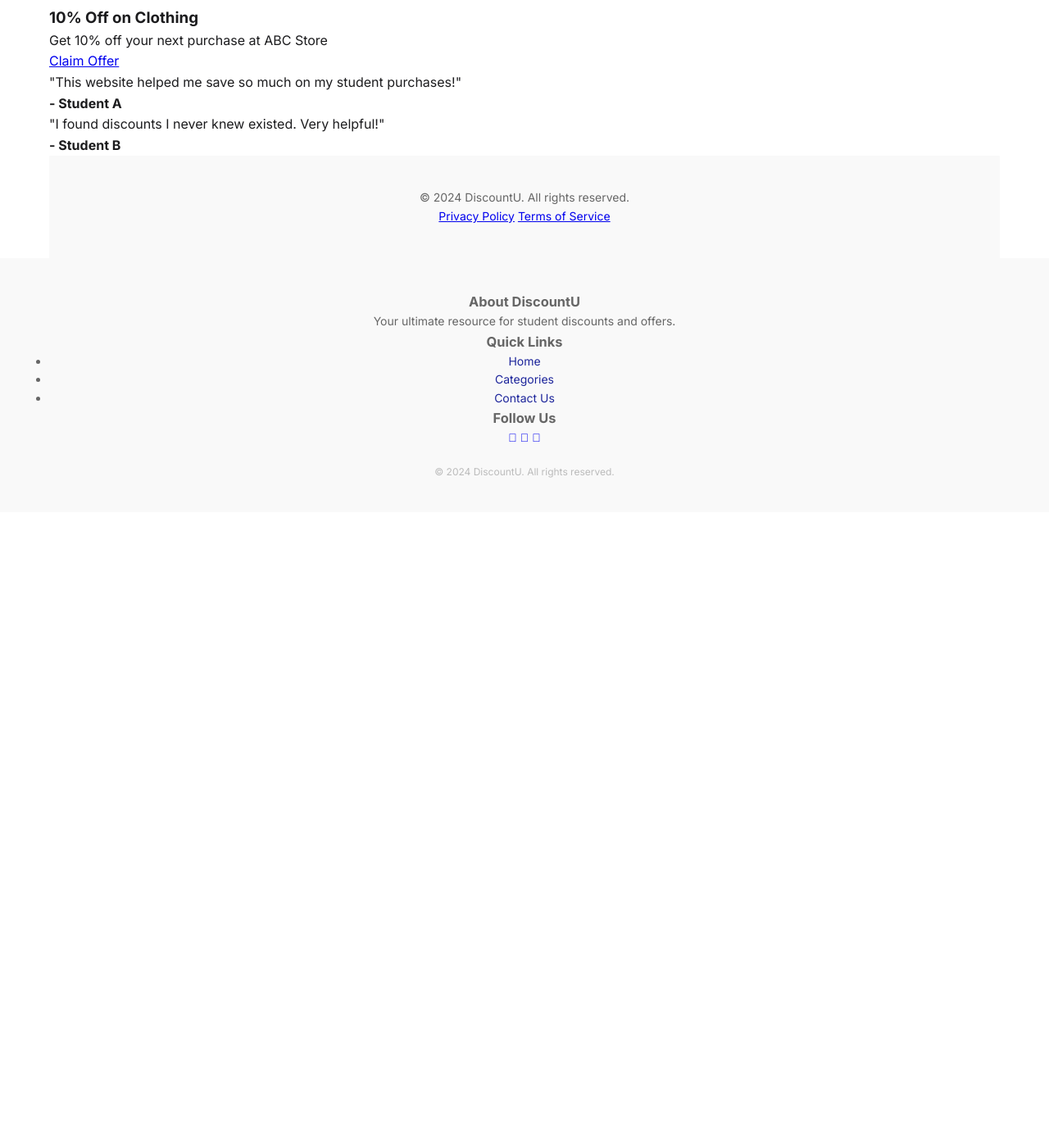
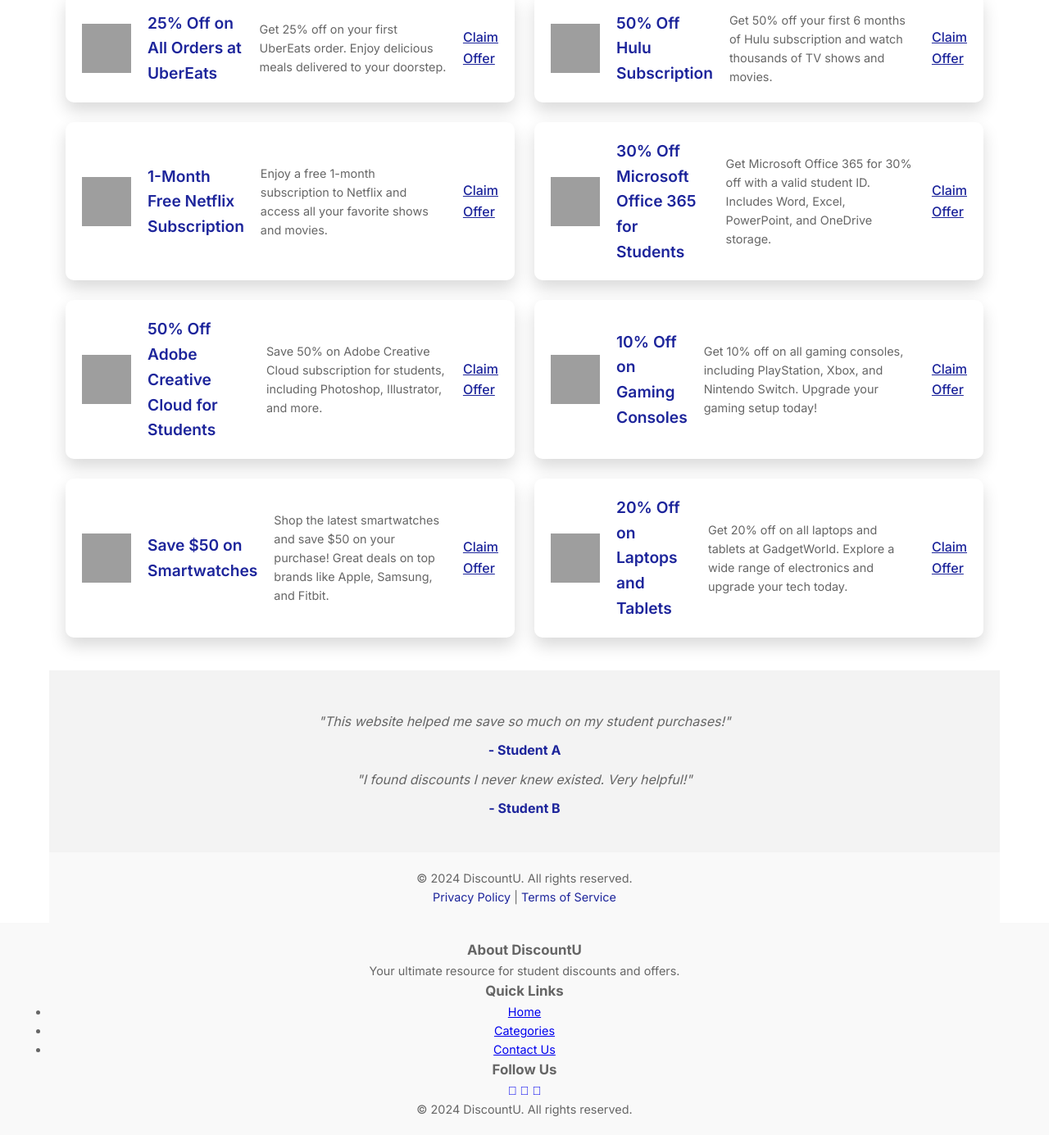
Before and after one commit to harsh-thite/DiscountU, a Django app: page / in a window 1280 px wide. Shown: the part 1781-3166 px from the top of the page at 82% size. Before the commit the page ends 2364 px from the top, so only its background shows below. Run offline with Django 5.2, Linux system fonts and the light colour scheme; data comes from the database, SQL or seed files in the repository; grey boxes are pictures that could not be loaded.

Commit message:
Some updates.

```diff
--- a/static/css/style.css
+++ b/static/css/style.css
@@ -116,172 +187,183 @@ body {
 
 /* Hero Section */
 .hero {
-  background: var(--primary);  /* Primary color for hero */
-  color: var(--surface);       /* White text */
-  padding: 80px 0;
+  background: var(--primary);
+  color: var(--surface);
+  padding: 80px 20px;
   text-align: center;
 }
 
-.hero__title {
-  font-size: 3rem;
+.hero h1 {
+  font-size: 2.5rem;
   font-weight: 700;
-  margin-bottom: 20px;
-  color: var(--surface);  /* White color */
+  margin-bottom: 10px;
 }
 
-.hero__text {
-  font-size: 1.25rem;
-  margin-bottom: 40px;
-  color: var(--surface);  /* White color */
+.hero p {
+  font-size: 1.2rem;
+  margin-bottom: 20px;
 }
 
 .flat-button {
-  background: none;
+  background: var(--primary);
   color: var(--background);
-  padding: 6px 25px;
-  font-size: 1rem;
+  padding: 10px 20px;
+  font-size: 1.2rem;
   font-weight: 600;
   text-decoration: none;
-  border: 2px solid var(--primary);
+  border: 1px solid var(--primary);
   border-radius: 30px;
-  transition: all 0.3s ease;
-  margin-top: 20px; /* Add this to give space between the button and text */
+  transition: all 0.4s ease;
 }
 
 .flat-button:hover {
-  background-color: var(--background);
+  background-color: var(--surface);
   color: var(--primary);
 }
-
 
 /* Categories Section */
 .categories {
   display: flex;
-  justify-content: space-between;
-  gap: 20px;
+  justify-content: space-around;
+  gap: 1.5rem;
   margin-top: 40px;
   flex-wrap: wrap;
+  text-align: center;
 }
 
-.category {
+.category-item {
+  flex: 1 1 30%;
+  padding: 20px;
   background-color: var(--surface);
-  border-radius: 8px;
+  border-radius: 10px;
   box-shadow: var(--shadow-sm);
-  text-align: center;
-  padding: 20px;
-  flex: 1 1 30%;
   transition: transform 0.3s ease;
 }
 
-.category:hover {
+.category-item:hover {
   transform: translateY(-5px);
 }
 
-.category__title {
-  font-size: 1.5rem;
-  font-weight: 600;
+.category-item img {
+  width: 60px;
+  height: 60px;
   margin-bottom: 10px;
 }
 
-.category__text {
-  font-size: 1rem;
-  color: var(--text-light);
+.category-item h3 {
+  font-size: 1.2rem;
+  color: var(--primary);
 }
 
-/* Cards Section */
-.card {
-  background-color: var(--surface);
-  border-radius: 8px;
-  box-shadow: var(--shadow-sm);
-  padding: 20px;
-  margin: 20px 0;
+/* Featured Discounts Section */
+.featured-discounts {
+  display: flex;
+  flex-wrap: wrap;
+  gap: 1.5rem;
+  margin-top: 40px;
 }
 
-.card__title {
-  font-size: 1.5rem;
-  font-weight: 600;
-  margin-bottom: 10px;
+.discount-card {
+  background-color: var(--surface);
+  padding: 20px;
+  border-radius: 10px;
+  box-shadow: var(--shadow-lg);
+  flex: 1 1 calc(50% - 1rem);
+  display: flex;
+  align-items: center;
+  gap: 20px;
 }
 
-.card__text {
-  font-size: 1rem;
-  margin-bottom: 15px;
+.discount-card img {
+  width: 60px;
+  height: 60px;
 }
 
-.card__link {
-  color: var(--primary);  /* Primary color for card links */
+.discount-card h3 {
+  font-size: 1.2rem;
+  font-weight: 600;
+  color: var(--primary);
+}
+
+.discount-card p {
+  font-size: 0.9rem;
+  color: #666;
+}
+
+.discount-card .cta-button {
+  color: var(--primary);
   font-weight: 500;
+  text-decoration: underline;
+}
+
+/* Testimonials Section */
+.testimonials {
+  background-color: #f3f3f3;
+  padding: 40px 20px;
+  margin-top: 40px;
+  text-align: center;
+  font-style: italic;
+  color: #666;
+}
+
+.testimonials p {
+  margin: 10px 0;
+}
+
+.testimonials h4 {
+  color: var(--primary);
+  font-style: normal;
+}
+
+/* Footer */
+.footer {
+  background-color: #f9f9f9;
+  padding: 20px;
+  text-align: center;
+  color: #666;
+  font-size: 0.9rem;
+}
+
+.footer-links a {
+  color: var(--primary);
   text-decoration: none;
 }
 
-.card__link:hover {
+.footer-links a:hover {
   text-decoration: underline;
 }
 
-/* Footer Styling */
-.footer {
-  background-color: #f9f9f9;  /* Light background for footer */
-  padding: 40px 20px;
-  text-align: center;
-  color: #666;  /* Light gray text */
-  font-size: 14px;
+/* Responsive Adjustments */
+@media (max-width: 768px) {
+  .categories,
+  .featured-discounts {
+    flex-direction: column;
+    gap: 1rem;
+  }
+
+  .hero h1 {
+    font-size: 2rem;
+  }
+
+  .hero p {
+    font-size: 1rem;
+  }
 }
 
-.footer__links a {
-  color: var(--primary);  /* Primary color for footer links */
-  text-decoration: none;
+/* Logo Styling */
+.auth-logo {
+  max-width: 200px;
+  height: auto;
+  display: block;
+  margin: 0 auto 0.5rem auto;
 }
 
-.footer__links a:hover {
-  text-decoration: underline;
+.auth-content {
+  display: flex;
+  flex-direction: column;
+  align-items: center;
 }
 
-.footer__bottom {
-  margin-top: 20px;
-  font-size: 12px;
-  color: #bbb;
+.logo-container {
+  margin-bottom: 0rem;
 }
-
-/* Responsive Design */
-@media (max-width: 768px) {
-  .nav__menu {
-    display: none;
-    flex-direction: column;
-    gap: 1rem;
-    position: absolute;
-    top: 100%;
-    right: 0;
-    background: var(--surface);
-    box-shadow: var(--shadow-lg);
-    padding: 1rem;
-  }
-
-  .nav__menu--active {
-    display: flex;
-  }
-
-  .nav__mobile-toggle {
-    display: inline-block;
-  }
-
-  .hero {
-    padding: 50px 0;
-  }
-
-  .hero__title {
-    font-size: 2.5rem;
-  }
-
-  .hero__text {
-    font-size: 1.1rem;
-  }
-
-  .categories {
-    flex-direction: column;
-  }
-
-  .category {
-    flex: 1 1 100%;
-    margin-bottom: 20px;
-  }
-}
--- a/student_offers/templates/discount_list.html
+++ b/student_offers/templates/discount_list.html
@@ -4,52 +4,40 @@
 {% block header_title %}Available Discounts{% endblock %}
 
 {% block content %}
-<!DOCTYPE html>
-<html lang="en">
-<head>
-    <meta charset="UTF-8">
-    <meta name="viewport" content="width=device-width, initial-scale=1.0">
-    <title>DiscountU - Student Discounts</title>
-    <link rel="stylesheet" href="style.css">
-</head>
-<body>
-    <!-- Hero Section -->
 <section class="hero">
     <h1>Find Student Discounts Easily</h1>
     <p>Save more on your favorite brands with student discounts</p>
-        <a href="/category" class="hero__button flat-button">Browse Discounts</a>
+    <a href="{% url 'category_listing' %}" class="flat-button">Browse Discounts</a>
 </section>
 
 <!-- Categories Section -->
-    <section id="categories" class="categories">
+<section id="categories" class="categories container">
+    {% for category in categories %}
     <div class="category-item">
-            <img src="category1.jpg" alt="Food">
-            <h3>Food</h3>
+        {% if category.image %}
+        <img src="{{ category.image.url }}" alt="{{ category.name }}">
+        {% else %}
+        <img src="default-image.jpg" alt="{{ category.name }}">  <!-- Optional: Placeholder image if no image uploaded -->
+        {% endif %}
+        <h3>{{ category.name }}</h3>
     </div>
-        <div class="category-item">
-            <img src="category2.jpg" alt="Clothing">
-            <h3>Clothing</h3>
-        </div>
-        <div class="category-item">
-            <img src="category3.jpg" alt="Technology">
-            <h3>Technology</h3>
-        </div>
+    {% endfor %}
 </section>
 
 <!-- Featured Discounts Section -->
-    <section class="featured-discounts">
+<section class="featured-discounts container">
+    {% for discount in discounts %}
     <div class="discount-card">
-            <img src="discount1.jpg" alt="20% Off Food">
-            <h3>20% Off on Food</h3>
-            <p>Valid for students at XYZ Restaurant</p>
-            <a href="#" class="cta-button">Claim Offer</a>
+        {% if discount.company_logo %}
+        <img src="{{ discount.company_logo }}" alt="{{ discount.title }}">
+        {% else %}
+        <img src="default-discount.jpg" alt="{{ discount.title }}">  <!-- Optional: Placeholder if no logo URL -->
+        {% endif %}
+        <h3>{{ discount.title }}</h3>
+        <p>{{ discount.description }}</p>
+        <a href="{% url 'discount_detail' discount.slug %}" class="cta-button">Claim Offer</a>
     </div>
-        <div class="discount-card">
-            <img src="discount2.jpg" alt="10% Off Clothing">
-            <h3>10% Off on Clothing</h3>
-            <p>Get 10% off your next purchase at ABC Store</p>
-            <a href="#" class="cta-button">Claim Offer</a>
-        </div>
+    {% endfor %}
 </section>
 
 <!-- Testimonials Section -->
@@ -68,11 +56,8 @@
 <footer class="footer">
     <p>&copy; 2024 DiscountU. All rights reserved.</p>
     <div class="footer-links">
-            <a href="#">Privacy Policy</a>
-            <a href="#">Terms of Service</a>
+        <a href="#">Privacy Policy</a> | <a href="#">Terms of Service</a>
     </div>
 </footer>
-</body>
-</html>
 
 {% endblock %}
--- a/student_offers/urls.py
+++ b/student_offers/urls.py
@@ -13,11 +13,11 @@ urlpatterns = [
 
     # Category listing and detail pages
     path('category/', views.category_list, name='category_listing'),
-    # Changed from 'category/' to 'categories/' for listing page
     path('category/<slug:slug>/', views.category_detail, name='category_detail'),
 
-    # Discount and dashboard-related pages
+    # Discount, dashboard, and profile-related pages
     path('discounts/', views.discount_list, name='discount_list'),
+    path('discount/<slug:slug>/', views.discount_detail, name='discount_detail'),  # Changed to <slug:slug>
     path('dashboard/', views.dashboard_view, name='dashboard'),
     path('profile/', views.user_profile, name='profile'),
 ]
--- a/student_offers/views.py
+++ b/student_offers/views.py
@@ -14,6 +14,8 @@ from .forms import DiscountSearchForm, DiscountSubmissionForm, CustomAuthenticat
 from django.db.models.signals import post_save
 from django.dispatch import receiver
 from .models import CustomUser
+from django.shortcuts import render
+
 
 
 class AuthMixin:
@@ -112,6 +114,7 @@ def dashboard_view(request):
 
 
 def discount_list(request):
+    categories = Category.objects.filter(is_active=True).order_by('order')
     discounts = Discount.objects.filter(
         status='active',
         valid_until__gt=timezone.now()
@@ -149,7 +152,9 @@ def discount_list(request):
     return render(request, 'discount_list.html', {
         'form': form,
         'page_obj': page_obj,
-        'total_count': paginator.count
+        'total_count': paginator.count,
+        'categories': categories,
+        'discounts': discounts,
     })
 
 
@@ -296,3 +301,15 @@ def create_user_profile(sender, instance, created, **kwargs):
 @receiver(post_save, sender=CustomUser)
 def save_user_profile(sender, instance, **kwargs):
     instance.userprofile.save()
+
+def discount_detail(request, slug):
+    discount = get_object_or_404(Discount, slug=slug, status='active')
+
+    is_bookmarked = False
+    if request.user.is_authenticated:
+        is_bookmarked = UserBookmark.objects.filter(user=request.user, discount=discount).exists()
+
+    return render(request, 'discount_detail.html', {
+        'discount': discount,
+        'is_bookmarked': is_bookmarked,
+    })
```
Also changed, not shown: other parts of static/css/style.css (+85 -14 lines), student_offers/templates/login.html (+12 -4 lines), student_offers/templates/register.html (+14 -10 lines). Lines whose indentation alone changed are shown as unchanged.
